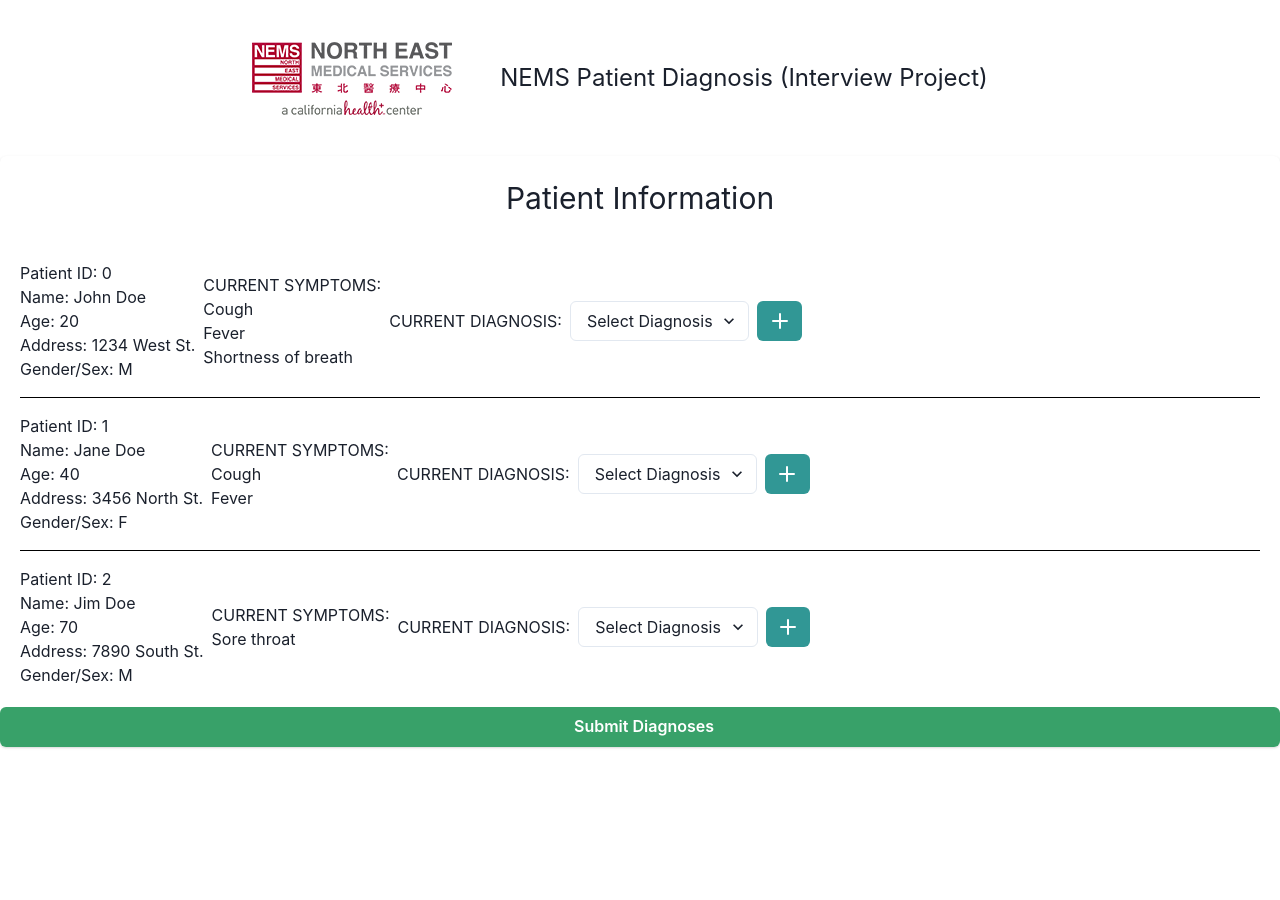
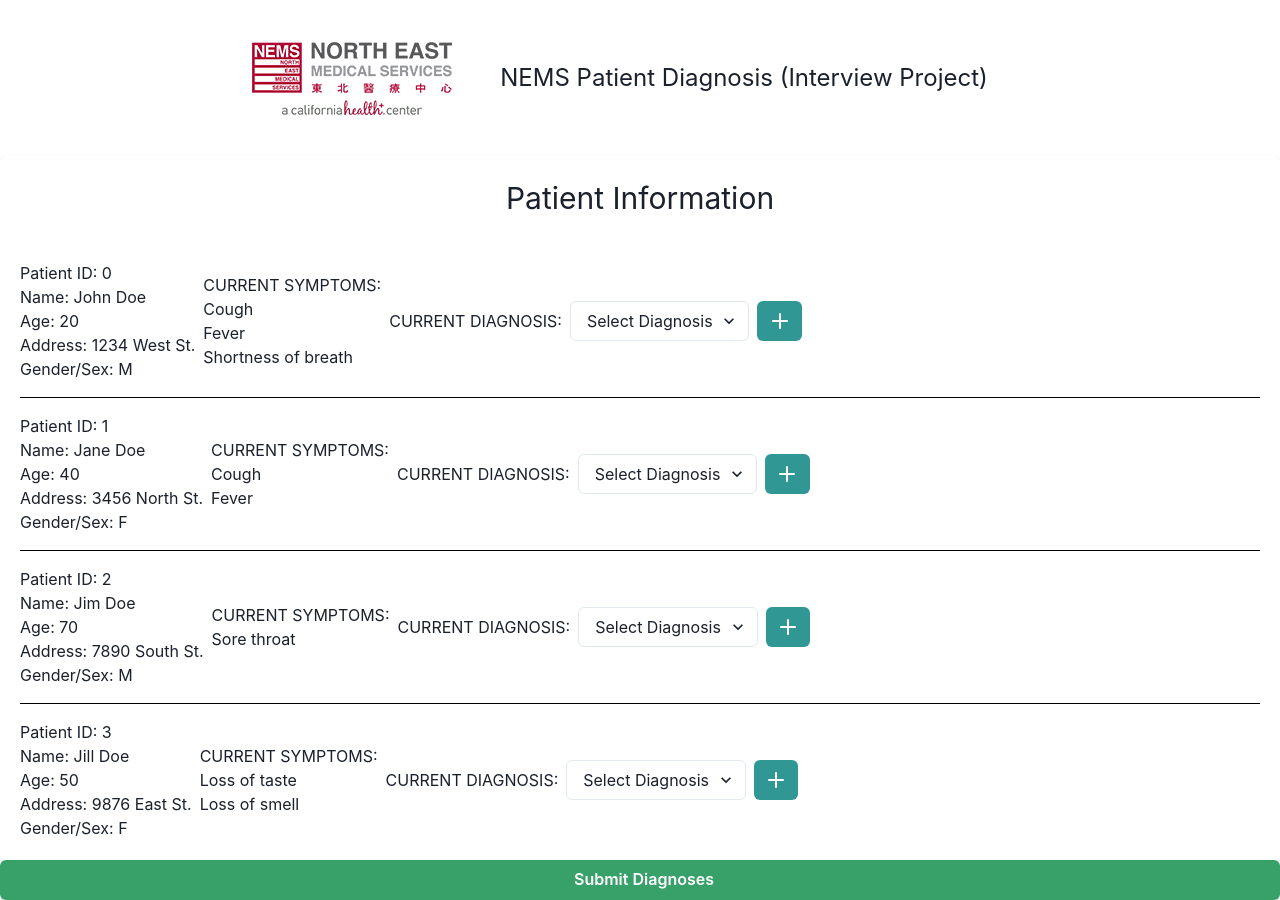
Before and after one commit to ryan-ching/patient-diagnoses, a React (Create React App) app: page / in a window 1280 px wide. Before the commit the page ends 800 px from the top, so only its background shows below. Built offline with nearby package versions, Linux system fonts and the light colour scheme.

Commit message:
able to add diagnosis to state now, need to add functionality to allow multiple diagnoses for multiple patients

```diff
--- a/src/App.js
+++ b/src/App.js
@@ -7,19 +7,22 @@ import {ChakraProvider} from '@chakra-ui/react';
 import {diagnosisList, patientList} from './components/Data';
 
 function App() {
-  const [patientStatus, setPatientStatus] = react.useState([...patientList]);
-    const handleAddDiagnosis = (patientId, diagnosisIndex) => {
+    const [patientStatus, setPatientStatus] = react.useState(patientList);
+
+    const updatePatientDiagnosis = (patientId, newDiagnosis) => {
         const updatedPatient = patientList.map((patient) => {
             if (patient.id === patientId) {
                 return {
                     ...patient,
-                    diagnoses: [...patient.diagnoses, diagnosisList[diagnosisIndex]]
+                    diagnoses: [...patient.diagnoses, newDiagnosis]
                 }
             }
             return patient;
         })
         setPatientStatus(updatedPatient);
+        console.log({patientStatus})
     }
+
     return (
       <ChakraProvider>
         <Header />
@@ -29,9 +32,9 @@ function App() {
             </CardHeader>
             <CardBody>
             <Stack divider={<StackDivider borderColor="black"/>} spacing="4">
-            {patientList.map((patient) => (
+            {patientStatus.map((patient) => (
                 <HStack>
-                  <PatientSection patient={patient} onAddDiagnosis={handleAddDiagnosis}/>
+                  <PatientSection patient={patient} updatePatientDiagnosis={updatePatientDiagnosis}/>
                 </HStack>
             ))}
             </Stack>
--- a/src/components/Data.js
+++ b/src/components/Data.js
@@ -26,6 +26,15 @@ export const patientList = [
         symptoms: ["Sore throat"],
         diagnoses: []
     },
+    {
+        id: 3,
+        name: "Jill Doe",
+        age: 50,
+        address: "9876 East St.",
+        gender: "F",
+        symptoms: ["Loss of taste" , "Loss of smell"],
+        diagnoses: []
+    }
 ]
 
 
@@ -43,5 +52,17 @@ export const diagnosisList = [
     {
         name: "Cold",
         symptoms: ["Cough", "Sore throat"]
+    },
+    {
+        name: "Strep Throat",
+        symptoms: ["Sore throat"]
+    },
+    {
+        name: "Pneumonia",
+        symptoms: ["Cough", "Fever", "Shortness of breath"]
+    },
+    {
+        name: "Bronchitis",
+        symptoms: ["Cough", "Fever", "Shortness of breath"]
     }
 ]
--- a/src/components/PatientSection.js
+++ b/src/components/PatientSection.js
@@ -2,7 +2,8 @@ import React from "react";
 import { diagnosisList } from "./Data";
 import {Select, Box, Text, Button, HStack} from '@chakra-ui/react'
 import {AddIcon} from '@chakra-ui/icons'
-const PatientSection = ({patient}) => {
+
+const PatientSection = ({patient, updatePatientDiagnosis}) => {
     const [selectDiagnosis, setSelectDiagnosis] = React.useState('');
 
     const filteredDiagnosis = diagnosisList.filter((diagnosis) => {
@@ -18,16 +19,15 @@ const PatientSection = ({patient}) => {
         console.log("clicked change")
         e.preventDefault();
         setSelectDiagnosis(e.target.value);
-        console.log({selectDiagnosis})
-    }
+    };
 
     const handleAddDiagnosis = () => {
         console.log("clicked add")
         if (selectDiagnosis !== '') {
-            setSelectDiagnosis([...patient.diagnoses, selectDiagnosis]);
+            updatePatientDiagnosis(patient.id, selectDiagnosis);
         }
         console.log({selectDiagnosis})
-    }
+    };
     return (
         <Box>
             <HStack>
```
